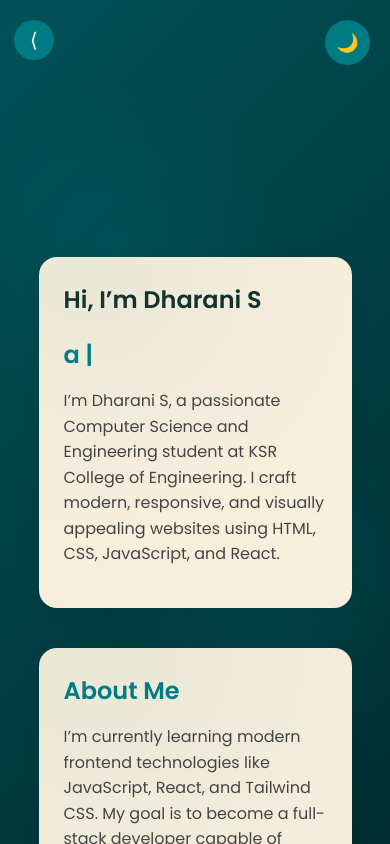
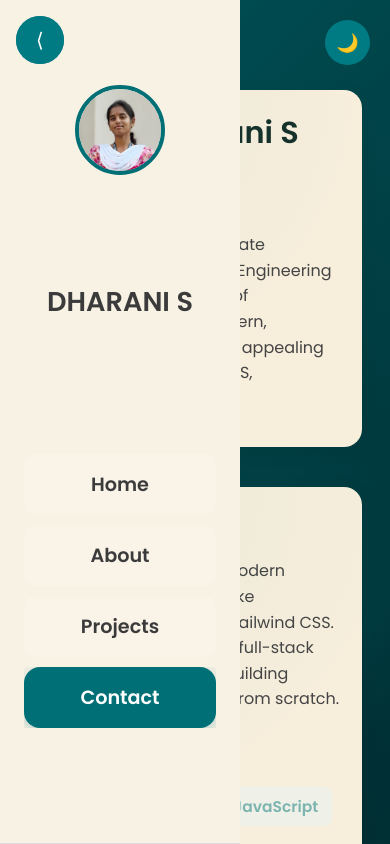
Before and after one commit to dharanis22102006-afk/last-portfolio, a React (Vite) app: page / in a window 390 px wide. Shown: the top 844 px of the page. Built offline with nearby package versions, Linux system fonts and the light colour scheme.

Commit message:
final deployment

```diff
--- a/index.html
+++ b/index.html
@@ -36,5 +36,34 @@
 
     <!-- Entry point -->
     <script type="module" src="/src/main.jsx"></script>
+    <script>
+  const toggleBtn = document.querySelector('.sidebar-toggle');
+  const body = document.body;
+
+  toggleBtn.addEventListener('click', () => {
+    if (window.innerWidth <= 867) {
+      body.classList.toggle('mobile-menu-open');
+    } else {
+      body.classList.toggle('sidebar-closed');
+    }
+  });
+
+  // Close mobile menu on outside click or link click
+  document.addEventListener('click', (e) => {
+    if (window.innerWidth <= 867 && body.classList.contains('mobile-menu-open')) {
+      if (!e.target.closest('nav') && !e.target.closest('.sidebar-toggle')) {
+        body.classList.remove('mobile-menu-open');
+      }
+    }
+  });
+
+  document.querySelectorAll('nav a, .nav-btn').forEach(link => {
+    link.addEventListener('click', () => {
+      if (window.innerWidth <= 867) {
+        body.classList.remove('mobile-menu-open');
+      }
+    });
+  });
+</script>
   </body>
 </html>
--- a/src/components/Navbar.jsx
+++ b/src/components/Navbar.jsx
@@ -1,57 +1,70 @@
 // src/components/Navbar.jsx
-import React from "react";
+import React, { useEffect, useState } from "react";
 import profilePic from "../assets/dharani.jpg";
 
 function Navbar({ sidebarOpen, setSidebarOpen }) {
-  const closeSidebar = () => setSidebarOpen(false);
+  const [activeHash, setActiveHash] = useState("#home"); // DEFAULT: Home is active
 
-  // call when nav item clicked; keeps anchor behavior + manages home-tagline class
+  useEffect(() => {
+    const updateActive = () => {
+      const hash = window.location.hash || "#home";
+      setActiveHash(hash);
+    };
+
+    updateActive();
+    window.addEventListener("hashchange", updateActive);
+
+    const observer = new IntersectionObserver(
+      (entries) => {
+        entries.forEach((entry) => {
+          if (entry.isIntersecting) {
+            setActiveHash(`#${entry.target.id}`);
+          }
+        });
+      },
+      { rootMargin: "-30% 0px -60% 0px" }
+    );
+
+    document.querySelectorAll("section[id]").forEach((section) => observer.observe(section));
+
+    return () => {
+      window.removeEventListener("hashchange", updateActive);
+      observer.disconnect();
+    };
+  }, []);
+
   const handleNavClick = (hash) => {
-    // close sidebar (mobile)
-    setSidebarOpen(false);
-
-    // show tagline only when Home clicked
-    if (hash === "#home") {
-      document.body.classList.add("show-home-tagline");
-    } else {
-      document.body.classList.remove("show-home-tagline");
-    }
-
-    // allow default anchor navigation (do NOT call event.preventDefault())
-    // note: If you want to support direct keyboard activation, this still works.
+    setSidebarOpen(false); // close mobile menu
+    setActiveHash(hash);   // instantly move green bar
   };
 
   return (
-    <nav className={sidebarOpen ? "" : "nav-closed"} aria-label="Main navigation">
-      <img src={profilePic} alt="Profile" className="profile-pic" />
-      <h1>DHARANI S</h1>
+    <>
+      <button className="sidebar-toggle" onClick={() => setSidebarOpen(!sidebarOpen)}>
+        <span className="hamburger-line"></span>
+        <span className="hamburger-line"></span>
+        <span className="hamburger-line"></span>
+      </button>
 
-      <ul>
-        <li>
-          <a href="#home" onClick={() => handleNavClick("#home")}>
-            Home
-          </a>
-        </li>
+      <nav className={sidebarOpen ? "mobile-menu-open" : ""}>
+        <img src={profilePic} alt="Dharani S" className="profile-pic" />
+        <h1>DHARANI S</h1>
 
-        <li>
-          <a href="#about" onClick={() => handleNavClick("#about")}>
-            About
-          </a>
-        </li>
-
-        <li>
-          <a href="#projects" onClick={() => handleNavClick("#projects")}>
-            Projects
-          </a>
-        </li>
-
-        <li>
-          <a href="#contact" onClick={() => handleNavClick("#contact")}>
-            Contact
-          </a>
-        </li>
-      </ul>
-    </nav>
+        <ul>
+          {["home", "about", "projects", "contact"].map((item) => (
+            <li key={item}>
+              <a
+                href={`#${item}`}
+                className={activeHash === `#${item}` ? "active" : ""}
+                onClick={() => handleNavClick(`#${item}`)}
+              >
+                {item.charAt(0).toUpperCase() + item.slice(1)}
+              </a>
+            </li>
+          ))}
+        </ul>
+      </nav>
+    </>
   );
 }
 
--- a/src/components/Projects.jsx
+++ b/src/components/Projects.jsx
@@ -20,7 +20,7 @@ function Projects() {
           </p>
 
           <a
-            href="https://dharanis22102006-afk.github.io/Idea-Portfolio/"
+            href="http://last-portfolio-r3i5bxd0z-dharani-ss-projects-35a83590.vercel.app"
             target="_blank"
             rel="noreferrer"
             className="btn"
--- a/src/index.css
+++ b/src/index.css
@@ -938,3 +938,334 @@ body:not(.dark-mode) .page-card form textarea {
     background: #f8f2e5 !important;
   }
 }
+/* Continuous fade animation */
+@keyframes skillFade {
+  0%   { opacity: 0.2; transform: scale(0.95); }
+  50%  { opacity: 1; transform: scale(1); }
+  100% { opacity: 0.2; transform: scale(0.95); }
+}
+
+/* Apply animation to all skill chips */
+.skills li {
+  animation: skillFade 3s ease-in-out infinite;
+}
+
+/* Optional: each skill fades at different times */
+.skills li:nth-child(1) { animation-delay: 0s; }
+.skills li:nth-child(2) { animation-delay: 0.3s; }
+.skills li:nth-child(3) { animation-delay: 0.6s; }
+.skills li:nth-child(4) { animation-delay: 0.9s; }
+.skills li:nth-child(5) { animation-delay: 1.2s; }
+
+@media (max-width: 867px) {
+  nav {
+    position: fixed !important;
+    top: 0 !important;
+    left: 0 !important;
+    width: 280px !important;
+    height: 100vh !important;
+    z-index: 1000 !important;
+    transform: translateX(-100%) !important;
+    transition: transform 0.35s ease !important;
+    overflow-y: auto !important;
+    padding: 20px 0 !important;
+    background: #f8f2e5 !important; /* your sandal theme */
+    border-right: none !important;
+  }
+
+  /* Open drawer */
+  body.mobile-menu-open nav {
+    transform: translateX(0) !important;
+  }
+
+  /* Dark overlay when menu open */
+  body.mobile-menu-open::before {
+    content: "";
+    position: fixed;
+    inset: 0;
+    background: rgba(0,0,0,0.5);
+    z-index: 999;
+    backdrop-filter: blur(5px);
+  }
+
+  /* Hamburger always visible on mobile */
+  .sidebar-toggle {
+    display: flex !important;
+    top: 16px !important;
+    left: 16px !important;
+    z-index: 1001 !important;
+  }
+
+  /* Remove sidebar offset on mobile */
+  main {
+    padding-left: 20px !important;
+    padding-right: 20px !important;
+    padding-top: 90px !important;
+    transition: none !important;
+  }
+
+  .content {
+    padding: 0 8px !important;
+    max-width: 100% !important;
+  }
+
+  /* Full-width cards on mobile */
+  .project-container {
+    flex-direction: column !important;
+    align-items: center !important;
+  }
+  .project-card {
+    width: 100% !important;
+    max-width: 380px !important;
+  }
+
+  /* Hide desktop-only collapse rules on mobile */
+  body.sidebar-closed nav {
+    transform: translateX(-100%) !important;
+  }
+  body.sidebar-closed .sidebar-toggle {
+    left: 16px !important;
+  }
+}
+
+/* Extra small phones */
+@media (max-width: 480px) {
+  main { padding: 80px 12px 40px !important; }
+  .page-card { padding: 20px !important; }
+  h1 { font-size: 1.9rem !important; }
+  h2 { font-size: 1.5rem !important; }
+}
+/* Beautiful hamburger icon (replaces the default ≡) */
+.sidebar-toggle {
+  display: flex !important;
+  flex-direction: column;
+  justify-content: center;
+  align-items: center;
+  gap: 5px;
+  width: 48px !important;
+  height: 48px !important;
+  background: var(--accent) !important;
+  border-radius: 50% !important;
+  padding: 0 !important;
+}
+
+.hamburger-line {
+  width: 20px;
+  height: 2px;
+  background-color: white;
+  border-radius: 2px;
+  transition: all 0.3s ease;
+}
+
+/* Turn into × when menu is open (mobile only) */
+@media (max-width: 867px) {
+  body.mobile-menu-open .hamburger-line:nth-child(1) {
+    transform: rotate(45deg) translate(5px, 5px);
+  }
+  body.mobile-menu-open .hamburger-line:nth-child(2) {
+    opacity: 0;
+  }
+  body.mobile-menu-open .hamburger-line:nth-child(3) {
+    transform: rotate(-45deg) translate(7px, -6px);
+  }
+}
+/* This makes the sidebar appear when sidebarOpen is true */
+nav {
+  transform: translateX(-100%);
+  transition: transform 0.35s ease;
+}
+
+nav.mobile-menu-open {
+  transform: translateX(0) !important;
+}
+
+/* Mobile: show hamburger */
+@media (max-width: 867px) {
+  .sidebar-toggle {
+    display: flex !important;
+  }
+}
+/* SHOW THE NAV LINKS IN MOBILE DRAWER — THIS IS THE ONLY THING MISSING */
+@media (max-width: 867px) {
+  nav ul {
+    display: block !important;
+    width: 100% !important;
+    padding: 20px 24px !important;
+    margin: 20px 0 0 0 !important;
+  }
+
+  nav li {
+    width: 100% !important;
+    margin-bottom: 8px !important;
+  }
+
+  nav a {
+    display: block !important;
+    padding: 16px 20px !important;
+    background: rgba(255,255,255,0.1) !important;
+    border-radius: 12px !important;
+    color: #333 !important;
+    font-weight: 600 !important;
+    text-align: left !important;
+    transition: all 0.3s ease !important;
+  }
+
+  nav a:hover,
+  nav a.active {
+    background: var(--accent) !important;
+    color: white !important;
+  }
+}/* FINAL & PERFECT MOBILE + DESKTOP ACTIVE NAV HIGHLIGHT — STARTS ON HOME */
+nav a {
+  display: block;
+  padding: 16px 28px;
+  text-align: center;
+  font-weight: 600;
+  color: #333;
+  text-decoration: none;
+  border-radius: 16px;
+  transition: all 0.3s ease;
+  position: relative;
+}
+
+nav a:hover:not(.active) {
+  background: rgba(0, 123, 131, 0.12);
+  color: var(--accent);
+}
+
+nav a.active {
+  background: var(--accent) !important;
+  color: white !important;
+  font-weight: 700 !important;
+  border-radius: 16px !important;
+  box-shadow: 0 4px 15px rgba(0, 123, 131, 0.3);
+}
+
+/* Mobile: Perfect drawer with active highlight */
+@media (max-width: 867px) {
+  nav {
+    position: fixed !important;
+    top: 0 !important;
+    left: 0 !important;
+    width: 280px !important;
+    height: 100vh !important;
+    background: #f8f2e5 !important;
+    z-index: 1000 !important;
+    transform: translateX(-100%) !important;
+    transition: transform 0.35s ease !important;
+    display: flex !important;
+    flex-direction: column !important;
+    align-items: center !important;
+    padding: 40px 24px 60px !important;
+    overflow-y: auto !important;
+  }
+
+  body.mobile-menu-open nav {
+    transform: translateX(0) !important;
+  }
+
+  body.mobile-menu-open::before {
+    content: "";
+    position: fixed;
+    inset: 0;
+    background: rgba(0,0,0,0.5);
+    z-index: 999;
+    backdrop-filter: blur(5px);
+  }
+
+  nav > img.profile-pic {
+    width: 90px !important;
+    height: 90px !important;
+    border: 4px solid var(--accent) !important;
+    border-radius: 50% !important;
+    margin-bottom: 16px !important;
+  }
+
+  nav > h1 {
+    font-size: 1.7rem !important;
+    color: #222 !important;
+    margin: 0 0 40px 0 !important;
+    font-weight: 700 !important;
+  }
+
+  nav > ul {
+    width: 100% !important;
+    padding: 0 !important;
+    margin: 0 !important;
+  }
+
+  nav li {
+    width: 100% !important;
+    margin-bottom: 10px !important;
+  }
+
+  nav a {
+    padding: 16px 20px !important;
+    text-align: center !important;
+    font-size: 1.2rem !important;
+  }
+
+  .sidebar-toggle {
+    display: flex !important;
+    position: fixed !important;
+    top: 16px !important;
+    left: 16px !important;
+    z-index: 1001 !important;
+    flex-direction: column;
+    justify-content: center;
+    align-items: center;
+    gap: 5px;
+    width: 48px !important;
+    height: 48px !important;
+    background: var(--accent) !important;
+    border: none !important;
+    border-radius: 50% !important;
+    cursor: pointer;
+  }
+
+  .hamburger-line {
+    width: 22px;
+    height: 2px;
+    background: white;
+    border-radius: 2px;
+    transition: all 0.3s ease;
+  }
+
+  body.mobile-menu-open .hamburger-line:nth-child(1) {
+    transform: rotate(45deg) translate(6px, 6px);
+  }
+  body.mobile-menu-open .hamburger-line:nth-child(2) {
+    opacity: 0;
+  }
+  body.mobile-menu-open .hamburger-line:nth-child(3) {
+    transform: rotate(-45deg) translate(7px, -6px);
+  }
+
+  main {
+    padding-left: 20px !important;
+    padding-right: 20px !important;
+    padding-top: 90px !important;
+  }
+}/* GREEN BAR MOVES PERFECTLY — MOBILE & DESKTOP */
+nav a {
+  display: block;
+  padding: 16px 24px;
+  text-align: center;
+  font-weight: 600;
+  color: #444;
+  text-decoration: none;
+  border-radius: 16px;
+  transition: all 0.3s ease;
+}
+
+nav a:hover:not(.active) {
+  background: rgba(0, 123, 131, 0.1);
+  color: var(--accent);
+}
+
+nav a.active {
+  background: var(--accent) !important;
+  color: white !important;
+  font-weight: 700 !important;
+  border-radius: 16px !important;
+}
```
